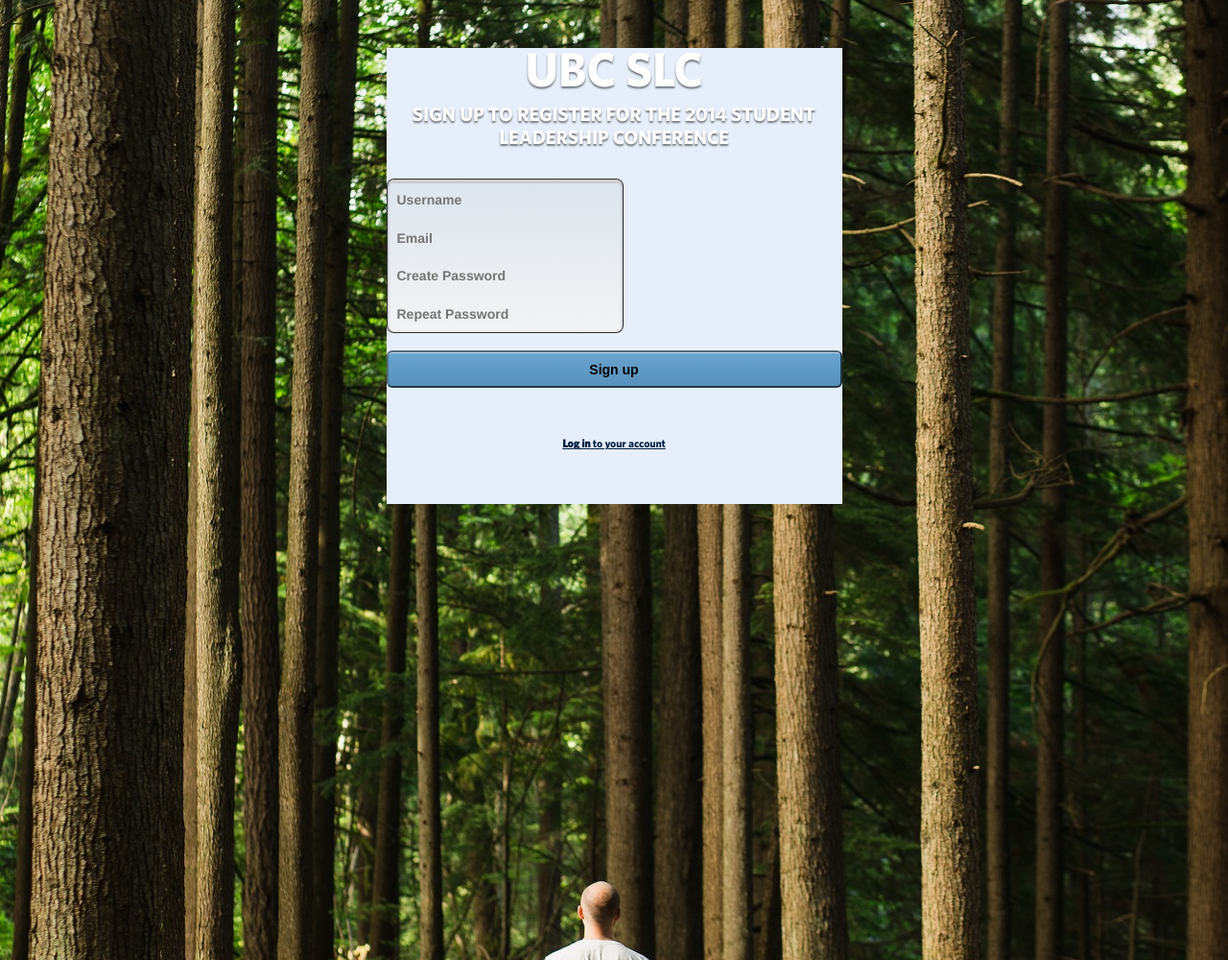
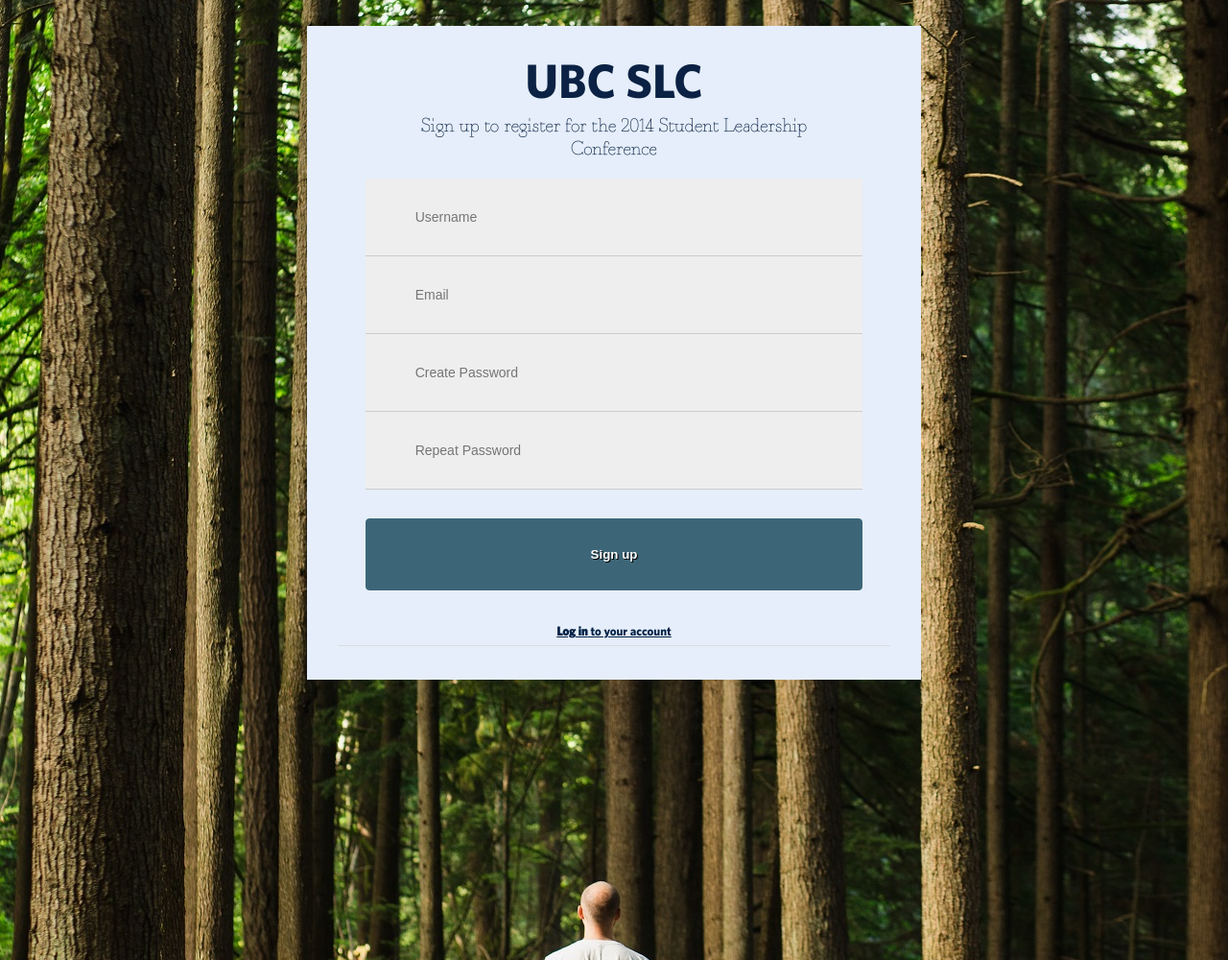
Before and after one commit to Ilikecattle/finna-be-octo-ninja, a Django app: template userena/templates/userena/signup_form.html in a window 1280 px wide. Shown: the whole page at 96% size. Run offline with Django 3.2, Linux system fonts and the light colour scheme; the template is opened without the code that fills it: values that come from a table or form of the project are taken from there, others are empty; parts of the project's set-up code (start-up, migrations or seed data) failed here and were passed over; some web fonts are replaced.

Commit message:
Update Signup screen

```diff
--- a/static/css/signup.css
+++ b/static/css/signup.css
@@ -1,5 +1,79 @@
 body {
 	background: 0;
+}
+
+#login-form-container {
+	position: fixed;
+	background: #E5EEFA;
+	width: 50%;
+	left: 50%;
+	margin: 0 0 0 -25%;
+}
+
+#login-form {
+	width: 90%;
+	margin: 35px auto;
+}
+
+#login-form h1 {
+	display: block;
+	color: #0B2244;
+	font-size: 50px;
+	text-align: center;
+}
+
+#login-form h2 {
+	font-family: fragmentCore;
+	line-height: 1.2;
+	position: relative;
+	left: 50%;
+	margin: 8px 0 18px -225px;
+	width: 450px;
+	font-size: 20px;
+	color: #0B2244;
+	text-align: center;
+	text-transform: none;
+}
+
+#login-form .form_row {
+	float: none;
+	width: 90%;
+	margin: 0 auto;
+	border-bottom: 1px solid #CCC;
+	height: 80px;
+	background: #EEE;
+}
+
+#login-form input {
+	float: none;
+	border: none;
+	border-radius: 0;
+	-webkit-border-radius: 0;
+	background: transparent;
+	line-height: 80px;
+	margin: 0 auto;
+	width: 90%;
+	padding: 0;
+	float: right;
+}
+
+#login-form button {
+	display: block;
+	margin: 30px auto;
+	width: 90%;
+	height: 75px;
+	padding: 0;
+}
+
+#id_username {
+}
+
+#id_password1, #id_password2 {
+
+}
+
+#id_email {
+
 }
 
 .submit_button {
@@ -30,93 +104,6 @@ body {
 	box-shadow: inset 0 1px 0 0 rgba(255,255,255,.6),0 1px 0 0 rgba(255,255,255,0.14902);
 }
 
-.subheading {
-	line-height: 1.2;
-	position: relative;
-	left: 50%;
-	margin: 8px 0 18px -225px;
-	width: 450px;
-	font-size: 20px;
-	color: #fff;
-	text-align: center;
-	text-shadow: 0 2px 2px rgba(0,0,0,0.5);
-	-webkit-font-smoothing: antialiased;
-	font-smoothing: antialiased;
-}
-
-.form_header {
-	color: #FFFFFF;
-	text-shadow: 0 2px 2px rgba(0,0,0,0.5);
-	font-size: 50px;
-	text-align: center;
-}
-
-.signup_form {
-	background: #e5eefa;
-	margin: 50px auto;
-	width: 475px;
-	height: 475px;
-	z-index: 5;
-}
-
-.signup_form .form_row {
-	position: relative;
-	border-top: 1px solid #ccc;
-}
-
-.signup_view {
-	margin: 0 auto;
-	position: relative;
-	float: left;
-	width: 245px;
-	overflow: hidden;
-	padding-right: 245px;
-	-webkit-transition-property: max-height,opacity;
-	-webkit-transition-duration: .5s;
-	-webkit-transition-timing-function: ease;
-	-moz-transition-property: max-height,opacity;
-	-moz-transition-duration: .5s;
-	-moz-transition-timing-function: ease;
-	transition-property: max-height,opacity;
-	transition-duration: .5s;
-	transition-timing-function: ease;
-}
-
-.signup_form label {
-	display: none
-}
-
-.signup_form .signup_form_container {
-	padding: 20px 30px 30px;
-	position: relative;
-	top: 50%;
-	margin: 0 auto;
-	width: 245px;
-}
-
-.signup_form .signup_form_container {
-	position: relative;
-	margin: 0;
-	padding: 0;
-	border: 1px solid #ccc;
-	border: 1px solid rgba(0,0,0,0.8);
-	overflow: hidden;
-	background: #dde5ed;
-	background: -moz-linear-gradient(top,rgba(221,229,237,1) 0,rgba(242,243,244,1) 100%);
-	background: -webkit-gradient(linear,left top,left bottom,color-stop(0%,rgba(221,229,237,1)),color-stop(100%,rgba(242,243,244,1)));
-	background: -webkit-linear-gradient(top,rgba(221,229,237,1) 0,rgba(242,243,244,1) 100%);
-	background: -o-linear-gradient(top,rgba(221,229,237,1) 0,rgba(242,243,244,1) 100%);
-	background: -ms-linear-gradient(top,rgba(221,229,237,1) 0,rgba(242,243,244,1) 100%);
-	background: linear-gradient(top,rgba(221,229,237,1) 0,rgba(242,243,244,1) 100%);
-	-webkit-border-radius: 8px;
-	-moz-border-radius: 8px;
-	border-radius: 8px;
-	-webkit-box-shadow: inset 0 1px 3px rgba(0,0,0,0.36),0 1px 0 rgba(255,255,255,0.15);
-	-moz-box-shadow: inset 0 1px 3px rgba(0,0,0,0.36),0 1px 0 rgba(255,255,255,0.15);
-	box-shadow: inset 0 1px 3px rgba(0,0,0,0.36),0 1px 0 rgba(255,255,255,0.15);
-	-webkit-background-clip: padding-box;
-}
-
 .fullscreen_post_bg {
 	position: fixed;
 	top: 0;
@@ -128,19 +115,7 @@ body {
 	z-index: -1;
 }
 
-.signup_form_container input, .signup_form_container select {
-	width: 100%;
-	padding: 11px 10px 9px 10px;
-	display: block;
-	margin: 0;
-	border: 0;
-	background: 0;
-	font: bold 14px/1.4 "Helvetica Neue","HelveticaNeue",Helvetica,Arial,sans-serif;
-	-webkit-box-sizing: border-box;
-	-moz-box-sizing: border-box;
-	box-sizing: border-box;
-}
-
 .login_link, .forgot_password_link {
+	font-size: 1em;
 	text-align: center;
 }
--- a/userena/templates/userena/signup_form.html
+++ b/userena/templates/userena/signup_form.html
@@ -2,25 +2,22 @@
 {% load i18n %}
 
 {% block form %}
-<div class='signup_form'>
+<form action="" method="post">
+<div id='login-form-container'>
+	<div id='login-form'>
 		<h1 class="form_header">UBC SLC</h1>
 		<h2 class='subheading'>Sign up to register for the 2014 Student Leadership Conference</h2>
-	<form action="" method="post">
-	<div class='signup_form_container'>
-		<div class='signup_view'>
 		{% csrf_token %}
 		{{ form.non_field_errors }}
 		{% for field in form %}
 		<div class='form_row'>
-				{{ field.label_tag }}
 			{{ field }}
 			{{ field.errors }}
 		</div>
 		{% endfor %}
-		</div>
-	</div>
-	<button class='submit_button' type="submit" value={% trans 'SignUp' %}>{% trans 'Sign up' %}</button>
-	</form>
+	<button class='button' type="submit" value={% trans 'SignUp' %}>{% trans 'Sign up' %}</button>
 	<p class="login_link"><a href="{% url 'userena.views.signin' %}"><strong>Log in</strong> to your account</a></p>
 	</div>
+	</form>
+</div>
 {% endblock %}
```
Lines whose indentation alone changed are shown as unchanged.
